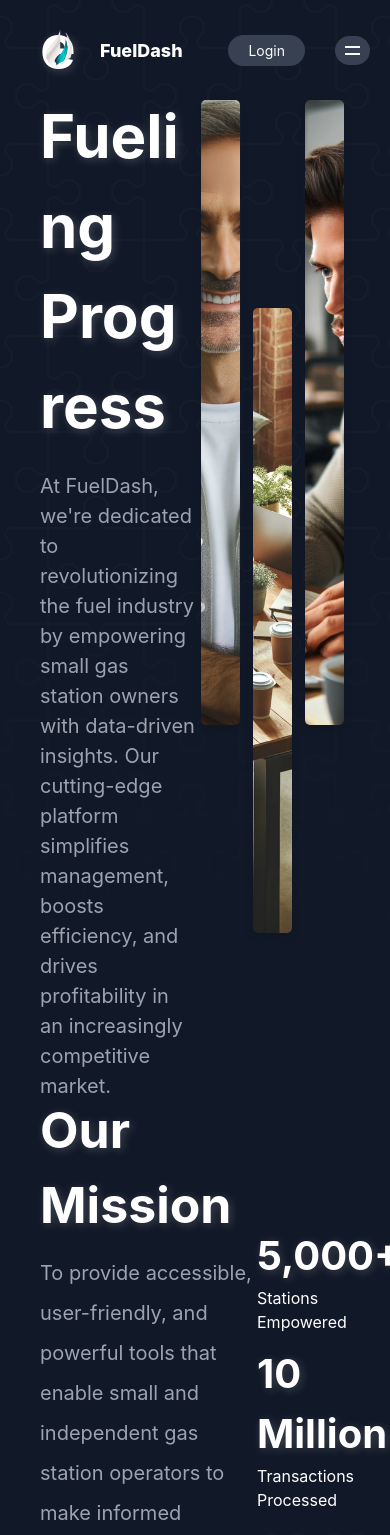
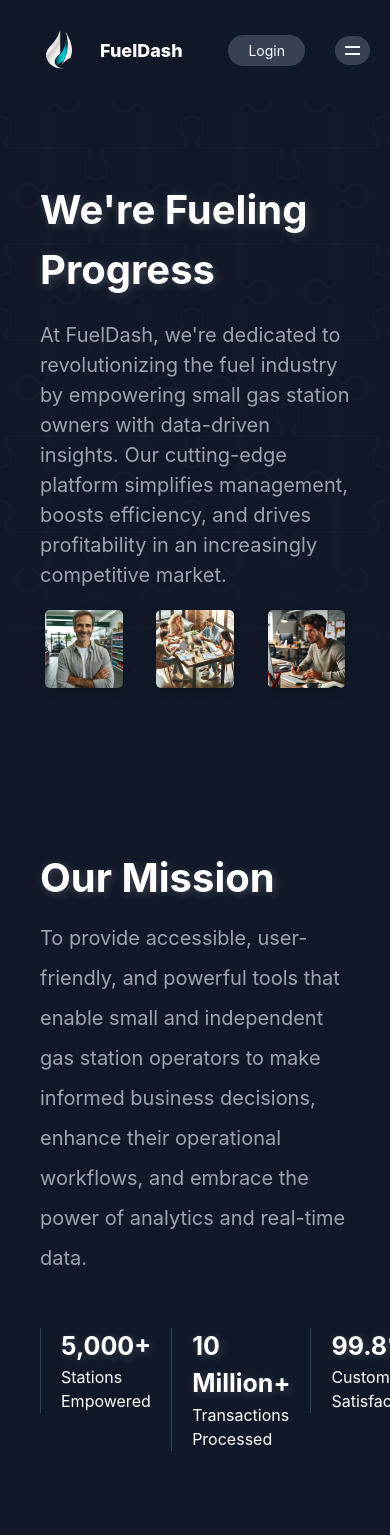
Before and after one commit to asingh714/FuelDash, a React (Vite) app in the folder client/: page /about in a window 390 px wide. Shown: the top 1535 px of the page. Built offline with nearby package versions, Linux system fonts and the light colour scheme.

Commit message:
about page is now responsive

```diff
--- a/client/src/Pages/About/About.scss
+++ b/client/src/Pages/About/About.scss
@@ -14,17 +14,31 @@
   height: 120vh;
   display: flex;
 
+  @include md {
+    flex-direction: column;
+    align-items: center;
+    margin-top: 10rem;
+    height: inherit;
+  }
+
   .about-content {
     display: flex;
     flex-direction: column;
     justify-content: center;
     max-width: 50%;
+    @include md {
+      max-width: 100%;
+    }
 
     h1 {
       color: white;
       font-size: 6rem;
       margin-bottom: 2rem;
       text-shadow: 2px 2px 10px rgba(255, 255, 255, 0.2);
+
+      @include md {
+        font-size: 4rem;
+      }
     }
 
     p {
@@ -40,6 +54,10 @@
     align-items: flex-start;
     margin-top: 2rem;
 
+    @include md {
+      justify-content: space-between;
+    }
+
     img {
       border-radius: 0.5rem;
       box-shadow: 0 4px 8px rgba(0, 0, 0, 0.1);
@@ -47,6 +65,10 @@
       margin: 0 0.5rem;
       object-fit: cover;
       height: 75%;
+
+      @include md {
+        height: auto;
+      }
 
       &:nth-child(2) {
         align-self: flex-end;
@@ -61,14 +83,26 @@
   align-items: center;
   padding: 8rem 4rem;
 
+  @include md {
+    flex-direction: column;
+  }
+
   .mission-content {
     width: 70%;
+
+    @include md {
+      width: 100%;
+    }
 
     h2 {
       font-size: 5rem;
       margin-bottom: 1rem;
       color: white;
       text-shadow: 2px 2px 10px rgba(255, 255, 255, 0.2);
+
+      @include md {
+        font-size: 4rem;
+      }
     }
 
     p {
@@ -85,16 +119,31 @@
     flex-direction: column;
     align-items: flex-start;
 
+    @include md {
+      margin-top: 5rem;
+      flex-direction: row;
+      width: 100%;
+    }
+
     p {
       color: white;
       margin-bottom: 1rem;
       font-size: 1.6rem;
+
+      @include md {
+        border-left: 1px solid $gray-700;
+        padding: 0 2rem;
+      }
 
       strong {
         font-size: 4rem;
         color: white;
         display: block;
         text-shadow: 2px 2px 10px rgba(255, 255, 255, 0.2);
+
+        @include md {
+          font-size: 2.5rem;
+        }
       }
     }
   }
@@ -117,6 +166,10 @@
     color: white;
     text-shadow: 2px 2px 10px rgba(255, 255, 255, 0.2);
     margin-bottom: 2rem;
+
+    @include md {
+      font-size: 4rem;
+    }
   }
 
   p {
@@ -133,9 +186,17 @@
     gap: 4rem;
     width: 100%;
 
+    @include md {
+      gap: 2rem;
+    }
+
     div {
       padding: 2rem;
       border-radius: 0.5rem;
+
+      @include md {
+        padding: 1rem;
+      }
 
       h3 {
         font-size: 1.8rem;
--- a/client/src/Pages/Contact/Contact.scss
+++ b/client/src/Pages/Contact/Contact.scss
@@ -5,6 +5,11 @@
   display: flex;
   justify-content: space-between;
   margin: 20rem 0;
+
+  @include md {
+    flex-direction: column;
+    margin: 10rem 0;
+  }
 
   .contact-info {
     display: flex;
@@ -49,6 +54,7 @@
     flex-basis: 45%;
     display: flex;
     flex-direction: column;
+    padding: 0 4rem;
 
     input,
     textarea {
```
